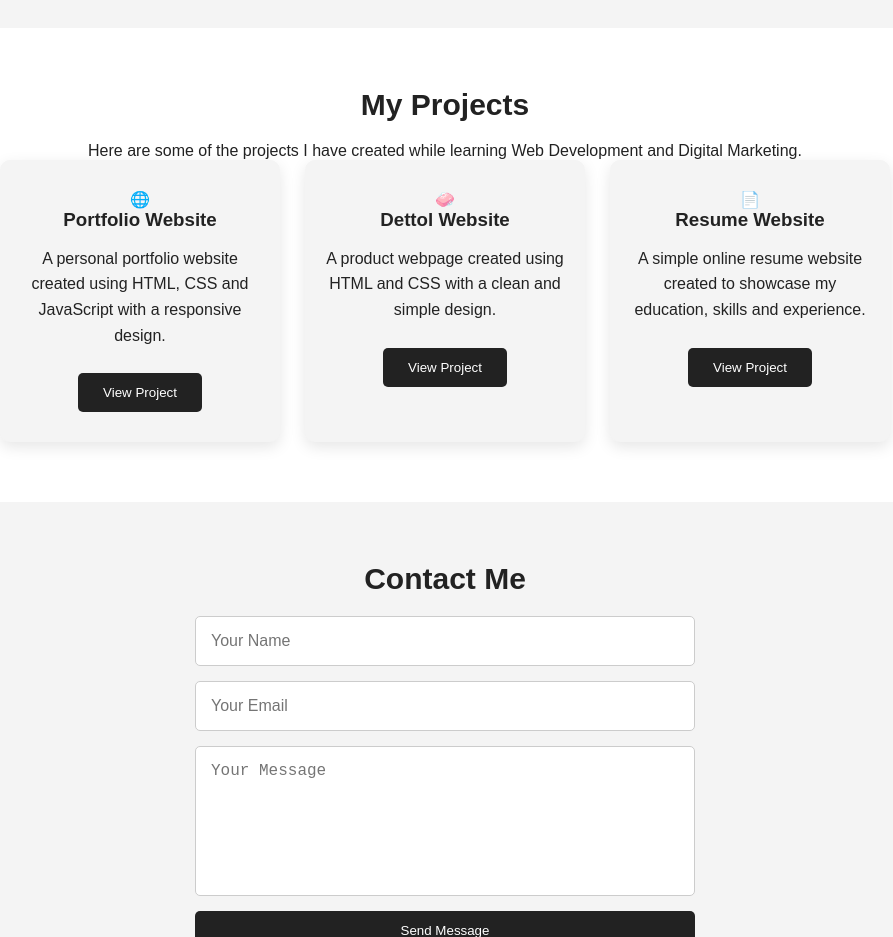
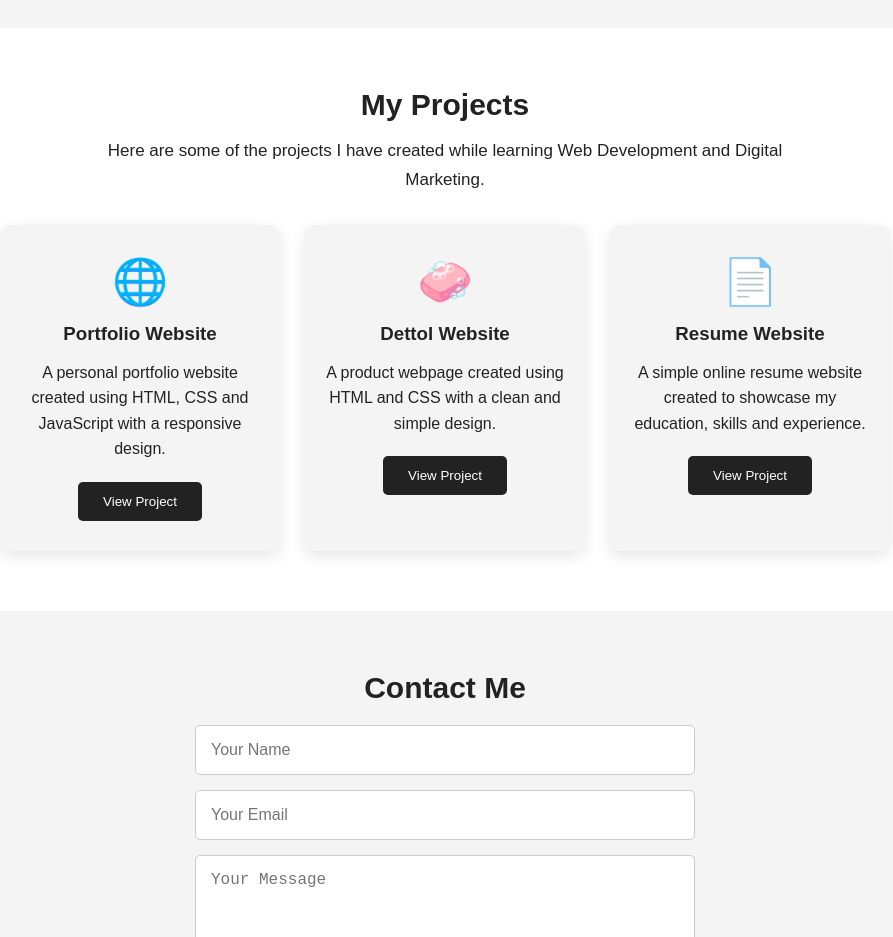
Before and after one commit to khansahib36818-boop/myportfolio, a plain HTML site: page index.html in a window 1280 px wide. Shown: the part 1620-2557 px from the top of the page, without its empty margins (195-1088 px from the left). Drawn offline with Linux system fonts and the light colour scheme.

Commit message:
Update style.css

```diff
--- a/style.css
+++ b/style.css
@@ -531,3 +531,25 @@ footer h3 {
 .skill-progress.seo {
     width: 65%;
 }
+/* Projects Section */
+
+.projects-intro {
+    max-width: 700px;
+    margin: -5px auto 30px;
+    line-height: 1.7;
+    font-size: 17px;
+}
+
+.project-icon {
+    font-size: 45px;
+    margin-bottom: 15px;
+}
+
+.project-card button {
+    margin-top: 20px;
+    transition: 0.3s;
+}
+
+.project-card button:hover {
+    transform: scale(1.05);
+}
```
